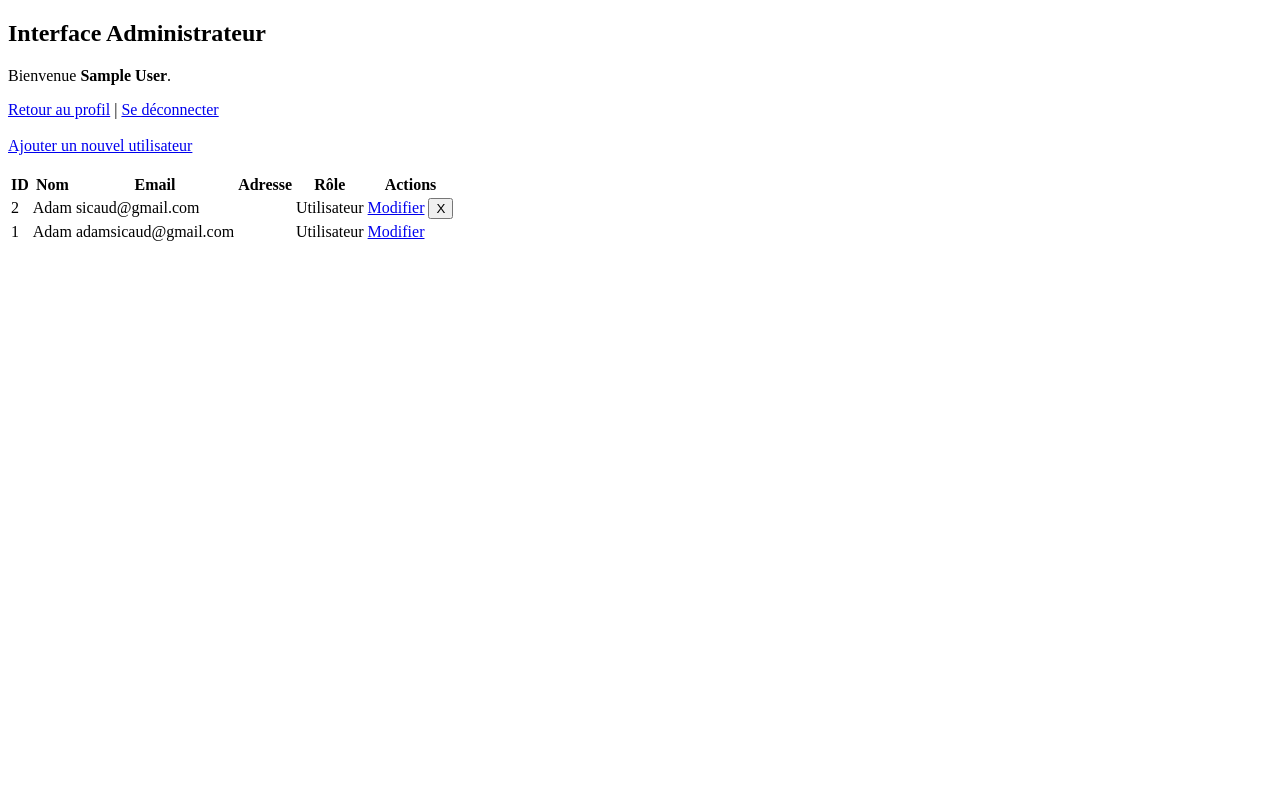
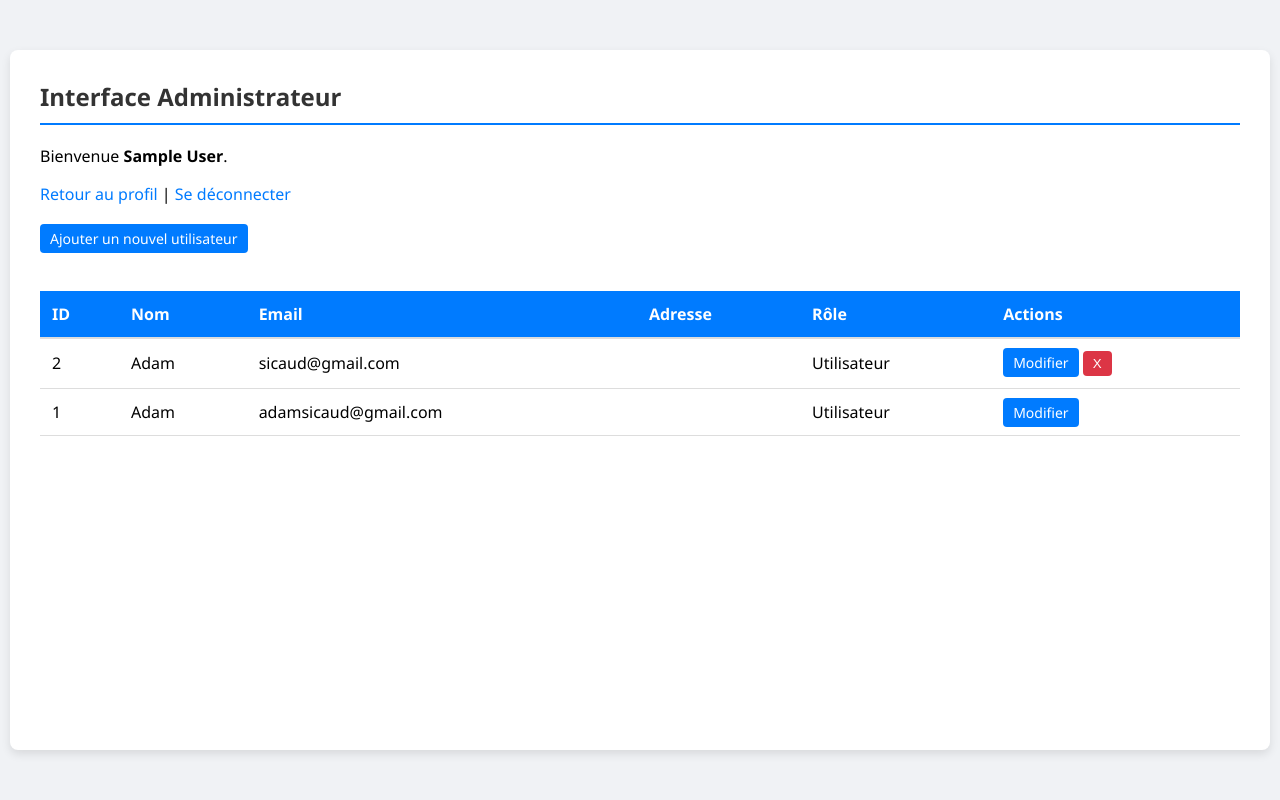
Before and after one commit to Nic0ttine/projet_php, a PHP site: page /admin.php in a window 1280 px wide. Run offline with PHP 8.4, Linux system fonts and the light colour scheme; the visitor is signed in with stand-in values (Sample User, id 1); data comes from the database, SQL or seed files in the repository; data that the repository does not hold is empty.

Commit message:
Réglage dysfonctionnement

```diff
--- a/admin.php
+++ b/admin.php
@@ -31,6 +31,7 @@ $users = $stmt->fetchAll();
 <html lang="fr">
 <head>
     <meta charset="UTF-8">
+    <link rel="stylesheet" href="style.css">
     <title>Administration</title>
 </head>
 <body>
--- a/admin_add.php
+++ b/admin_add.php
@@ -48,6 +48,7 @@ if ($_SERVER['REQUEST_METHOD'] === 'POST') {
 <html lang="fr">
 <head>
     <meta charset="UTF-8">
+    <link rel="stylesheet" href="style.css">
     <title>Ajouter un utilisateur</title>
 </head>
 <body>
--- a/edit_user.php
+++ b/edit_user.php
@@ -46,6 +46,7 @@ if (!$user) {
 <html lang="fr">
 <head>
     <meta charset="UTF-8">
+    <link rel="stylesheet" href="style.css">
     <title>Modifier Utilisateur</title>
 </head>
 <body>
--- a/index.html
+++ b/index.html
@@ -2,6 +2,7 @@
 <html lang="fr">
 <head>
     <meta charset="UTF-8">
+    <link rel="stylesheet" href="style.css">
     <title>Accueil</title>
 </head>
 <body>
--- a/login.php
+++ b/login.php
@@ -40,6 +40,7 @@ if ($_SERVER['REQUEST_METHOD'] === 'POST') {
 <html lang="fr">
 <head>
     <meta charset="UTF-8">
+    <link rel="stylesheet" href="style.css">
     <title>Connexion</title>
 </head>
 <body>
--- a/profil.php
+++ b/profil.php
@@ -29,6 +29,7 @@ if (isset($_POST['supprimer_compte'])) {
 <html lang="fr">
 <head>
     <meta charset="UTF-8">
+    <link rel="stylesheet" href="style.css">
     <title>Mon Profil</title>
 </head>
 <body>
--- a/register.php
+++ b/register.php
@@ -53,6 +53,7 @@ if ($_SERVER['REQUEST_METHOD'] === 'POST') {
 <html lang="fr">
 <head>
     <meta charset="UTF-8">
+    <link rel="stylesheet" href="style.css">
     <title>Inscription</title>
 </head>
 <body>
--- a/style.css
+++ b/style.css
@@ -11,7 +11,7 @@ body{
 .container {
     background-color: white;
     width: 100%;
-    max-width: 800px;
+    max-width: 1200px;
     margin-top: 50px;
     margin-bottom: 50px;
     padding: 30px;
@@ -61,15 +61,20 @@ table {
     margin-top: 20px;
 }
 
-th, td {
+th {
+    background-color: #007bff;
+    color: white;
+    padding: 12px;
+    text-align: left;
+    border-bottom: 2px solid #ddd;
+}
+
+td {
     padding: 12px;
     text-align: left;
     border-bottom: 1px solid #ddd;
-}
-
-th {
-    background-color: #f1f1f1;
-    color: white;
+    word-break: break-word;
+    max-width: 300px;
 }
 
 tr:hover {
```
